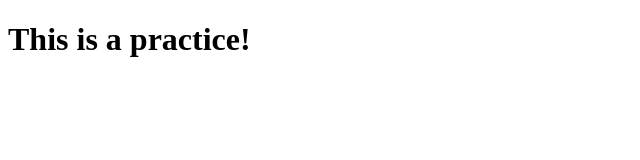
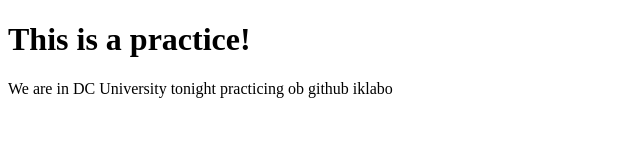
Before and after one commit to mhajoyavila/Practice, a plain HTML site: page index.html in a window 1280 px wide. Shown: the whole page, without its empty margins (0-640 px from the left). Drawn offline with Linux system fonts and the light colour scheme.

Commit message:
Second commit

```diff
--- a/index.html
+++ b/index.html
@@ -7,5 +7,6 @@
 </head>
 <body>
     <h1>This is a practice!</h1>
+    <p>We are in DC University tonight practicing ob github iklabo</p>
 </body>
 </html>
```
